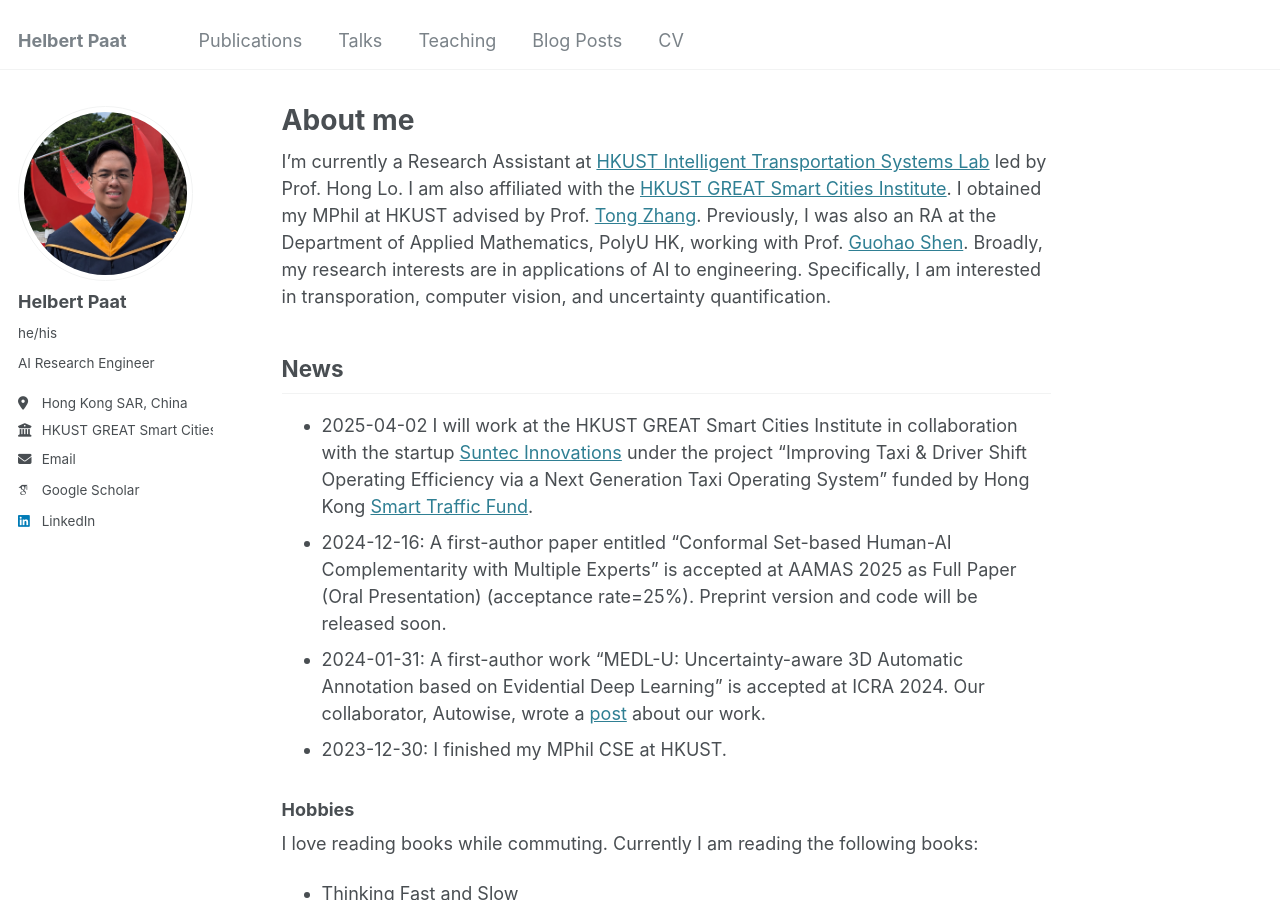
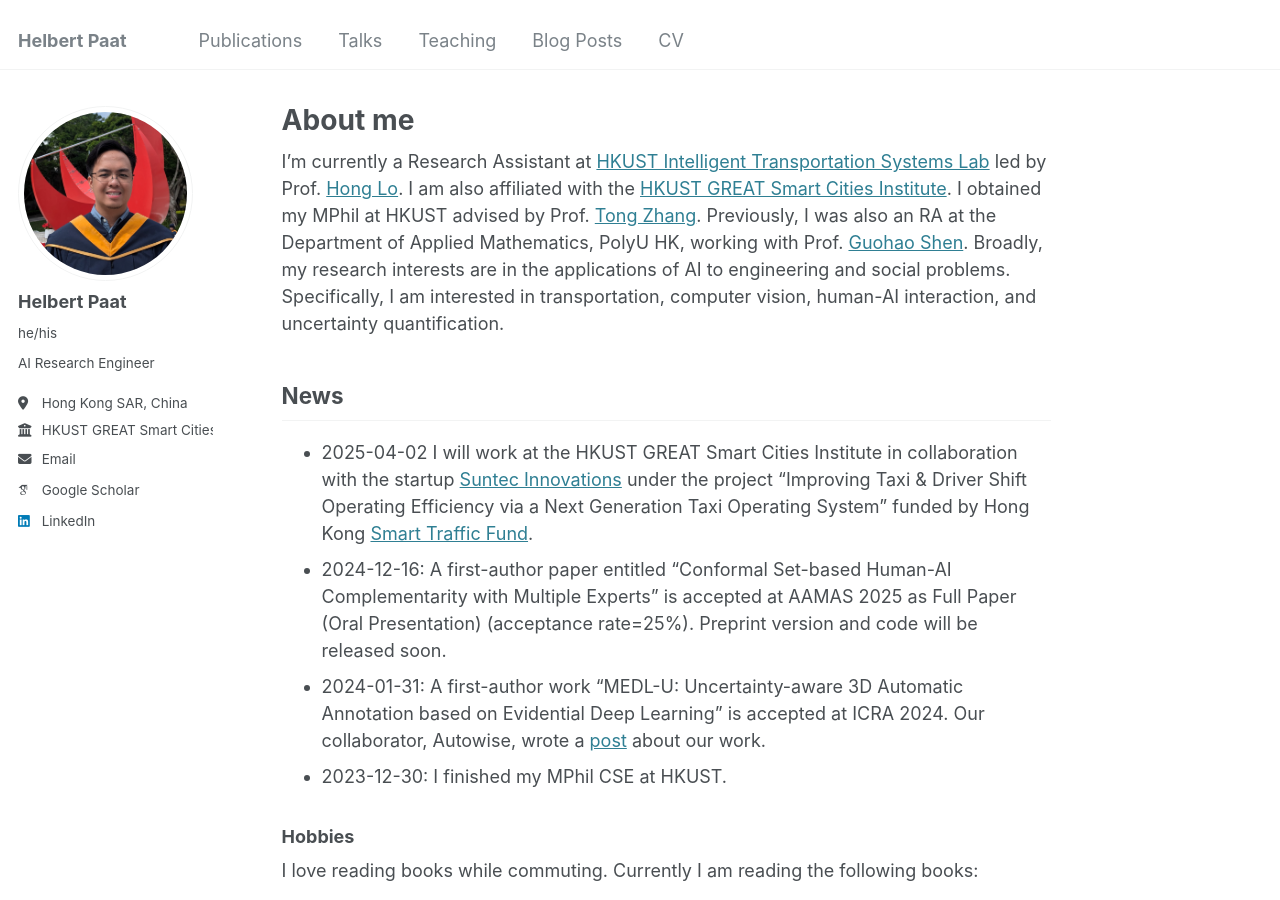
Before and after one commit to paathelb/paathelb.github.io, a Jekyll site: the page built from _pages/about.md, in a window 1280 px wide and 900 px high. Built offline with Jekyll 4.4.1, drawn with Linux system fonts in a browser that asks for light colours; some web fonts are replaced.

Commit message:
Update about.md

```diff
--- a/_pages/about.md
+++ b/_pages/about.md
@@ -50,7 +50,7 @@ For more info
 More info about configuring Academic Pages can be found in [the guide](https://academicpages.github.io/markdown/), the [growing wiki](https://github.com/academicpages/academicpages.github.io/wiki), and you can always [ask a question on GitHub](https://github.com/academicpages/academicpages.github.io/discussions). The [guides for the Minimal Mistakes theme](https://mmistakes.github.io/minimal-mistakes/docs/configuration/) (which this theme was forked from) might also be helpful.
 -->
 
-I'm currently a Research Assistant at [HKUST Intelligent Transportation Systems Lab](https://sites.google.com/view/hkustits/home) led by Prof. Hong Lo. I am also affiliated with the [HKUST GREAT Smart Cities Institute](https://gsc.hkust.edu.hk/). I obtained my MPhil at HKUST advised by Prof. [Tong Zhang](https://tongzhang-ml.org/). Previously, I was also an RA at the Department of Applied Mathematics, PolyU HK, working with Prof. [Guohao Shen](https://ghshen1.github.io/). Broadly, my research interests are in applications of AI to engineering. Specifically, I am interested in transporation, computer vision, and uncertainty quantification.
+I'm currently a Research Assistant at [HKUST Intelligent Transportation Systems Lab](https://sites.google.com/view/hkustits/home) led by Prof. [Hong Lo](https://cehklo.people.ust.hk/). I am also affiliated with the [HKUST GREAT Smart Cities Institute](https://gsc.hkust.edu.hk/). I obtained my MPhil at HKUST advised by Prof. [Tong Zhang](https://tongzhang-ml.org/). Previously, I was also an RA at the Department of Applied Mathematics, PolyU HK, working with Prof. [Guohao Shen](https://ghshen1.github.io/). Broadly, my research interests are in the applications of AI to engineering and social problems. Specifically, I am interested in transportation, computer vision, human-AI interaction, and uncertainty quantification.
 
 ## News
 - 2025-04-02 I will work at the HKUST GREAT Smart Cities Institute in collaboration with the startup [Suntec Innovations](https://www.suntec.app/) under the project "Improving Taxi & Driver Shift Operating Efficiency via a Next Generation Taxi Operating System" funded by Hong Kong [Smart Traffic Fund](https://stf.hkpc.org/cs-87-2403-ra/).
```
